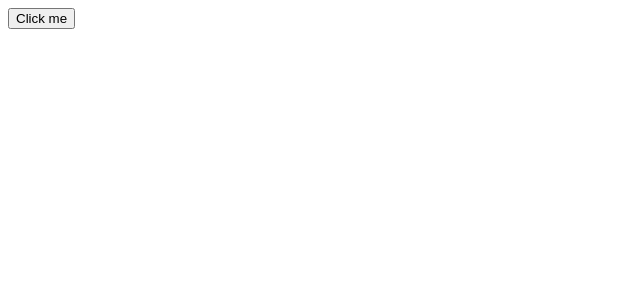
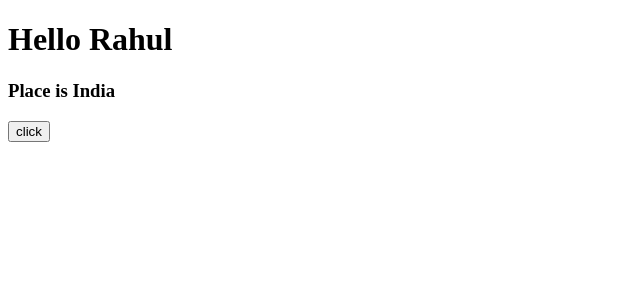
Before and after one commit to ManasiPatil2117/React-Practice, a React (Create React App) app in the folder test-app/: page / in a window 1280 px wide. Shown: the top 300 px of the page, without its empty margins (0-640 px from the left). Built offline with nearby package versions, Linux system fonts and the light colour scheme; a web font is replaced by a local one.

Commit message:
setState

```diff
--- a/test-app/src/App.js
+++ b/test-app/src/App.js
@@ -5,11 +5,17 @@ class App extends React.Component{
         place : "India"
     }
 
+    changeName=()=>{
+        this.setState({
+            name:"Manasi"
+        })
+    }
     render(){
         return (
             <>
             <h1>Hello {this.state.name}</h1>
             <h3>Place is {this.state.place}</h3>
+            <button onClick={this.changeName}>click</button>
             </>
         )
     }
--- a/test-app/src/index.js
+++ b/test-app/src/index.js
@@ -2,13 +2,8 @@ import React  from 'react'
 import ReactDom from 'react-dom'
 import './index.css'
 import App from './App'
-function test(){
-    alert("HELLOZ")
-}
-const ele = (
-    <button onClick={test}>Click me</button>
-)
+
 ReactDom.render(
-    ele,
+   <App/>,
     document.getElementById("root")
 )
```
